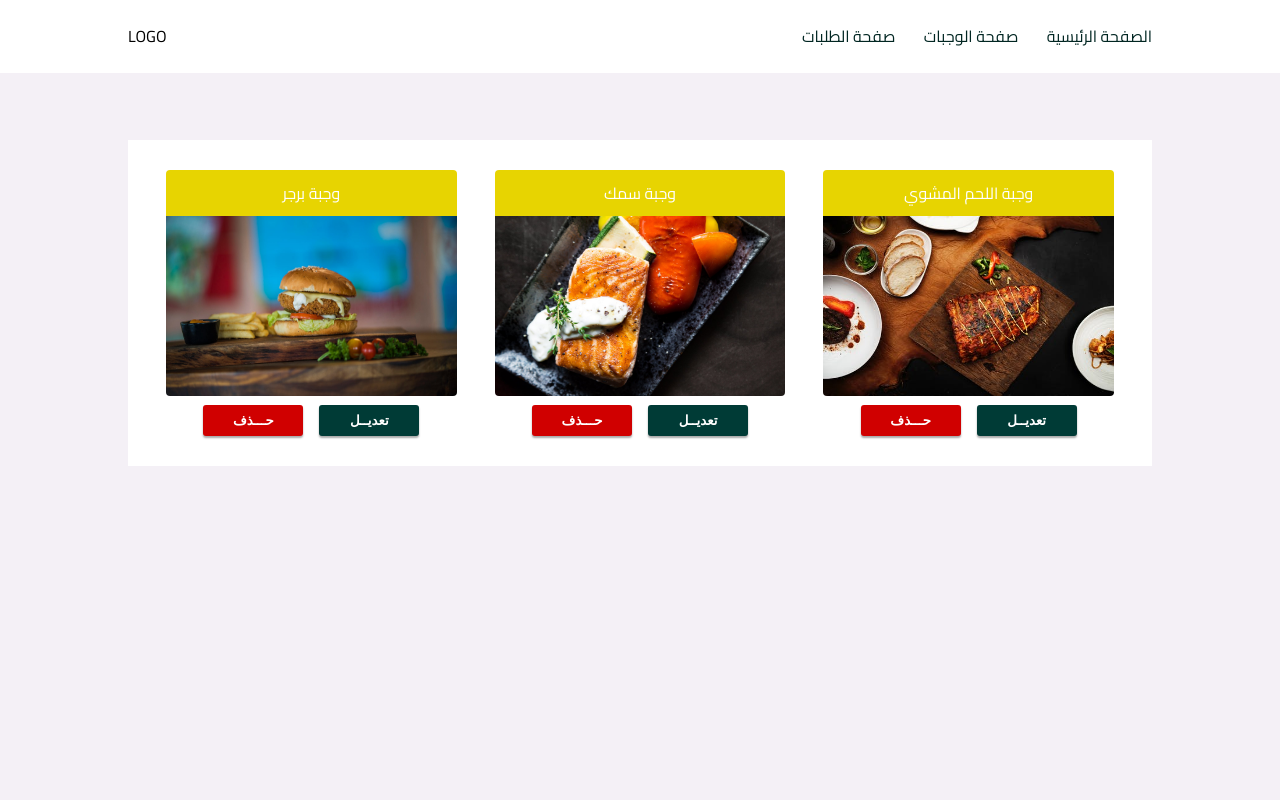
After one commit to sohepalslamat/Delivery-of-meals, a Flask app: template templates/display-meal.html in a window 1280 px wide. The commit adds this page. Run offline with Flask 2, Linux system fonts and the light colour scheme; the template is opened without the code that fills it, so the values that code supplies are empty.

Commit message:
display and edit meals

```diff
--- a/static/style/style.css
+++ b/static/style/style.css
@@ -371,13 +371,8 @@ a {
   background: #d00000;
 }
 
-#edit-form {
-  padding: 10%;
-  width: 100%;
-  position: absolute;
-  top: 0;
-  left: 0;
-  background: rgba(0, 0, 0, 0.322);
+#main-edit a {
+  color: white;
 }
 
 .edit-form-hide {
--- /dev/null
+++ b/templates/display-meal.html
@@ -0,0 +1,64 @@
+<!DOCTYPE html>
+<html lang="en">
+  <head>
+    <meta charset="UTF-8" />
+    <meta name="viewport" content="width=device-width, initial-scale=1.0" />
+    <meta http-equiv="X-UA-Compatible" content="ie=edge" />
+    <link rel="stylesheet" href="../static/style/style.css" />
+    <link
+      href="https://fonts.googleapis.com/css?family=Cairo:200,300,400,600,700,900&display=swap&subset=arabic"
+      rel="stylesheet"
+    />
+
+    <title>عرض الوجبات</title>
+  </head>
+  <body>
+    <header id="header">
+      <p>LOGO</p>
+
+      <nav class="header-nav">
+        <a href="#">الصفحة الرئيسية</a>
+        <a href="#">صفحة الوجبات</a>
+        <a href="#">صفحة الطلبات</a>
+      </nav>
+    </header>
+
+    <main id="main-edit">
+      <section class="meals-container">
+        <!-- Template -->
+        <div id="1" class="meal">
+          <p>وجبة برجر</p>
+          <img src="../static/images/assets/burger.jpeg" alt="burger image" />
+
+          <div>
+            <button class="delete-btn">حـــذف</button>
+            <button class="edit-btn"><a href="/edit-meal">تعديــل</a></button>
+          </div>
+        </div>
+
+        <div id="2" class="meal">
+          <p>وجبة سمك</p>
+          <img src="../static/images/assets/fish.jpeg" alt="burger image" />
+
+          <div>
+            <button class="delete-btn">حـــذف</button>
+            <button class="edit-btn"><a href="/edit-meal">تعديــل</a></button>
+          </div>
+        </div>
+
+        <div id="3" class="meal">
+          <p>وجبة اللحم المشوي</p>
+          <img src="../static/images/assets/meat.jpeg" alt="burger image" />
+
+          <div>
+            <button class="delete-btn">حـــذف</button>
+            <button class="edit-btn"><a href="/edit-meal">تعديــل</a></button>
+          </div>
+        </div>
+      </section>
+    </main>
+
+    <footer id="footer"></footer>
+    <script src="../static/js/edit-meal.js"></script>
+  </body>
+</html>
```
Also changed, not shown: static/js/edit-meal.js (+2 -94 lines), templates/edit-meal.html (+4 -36 lines).
